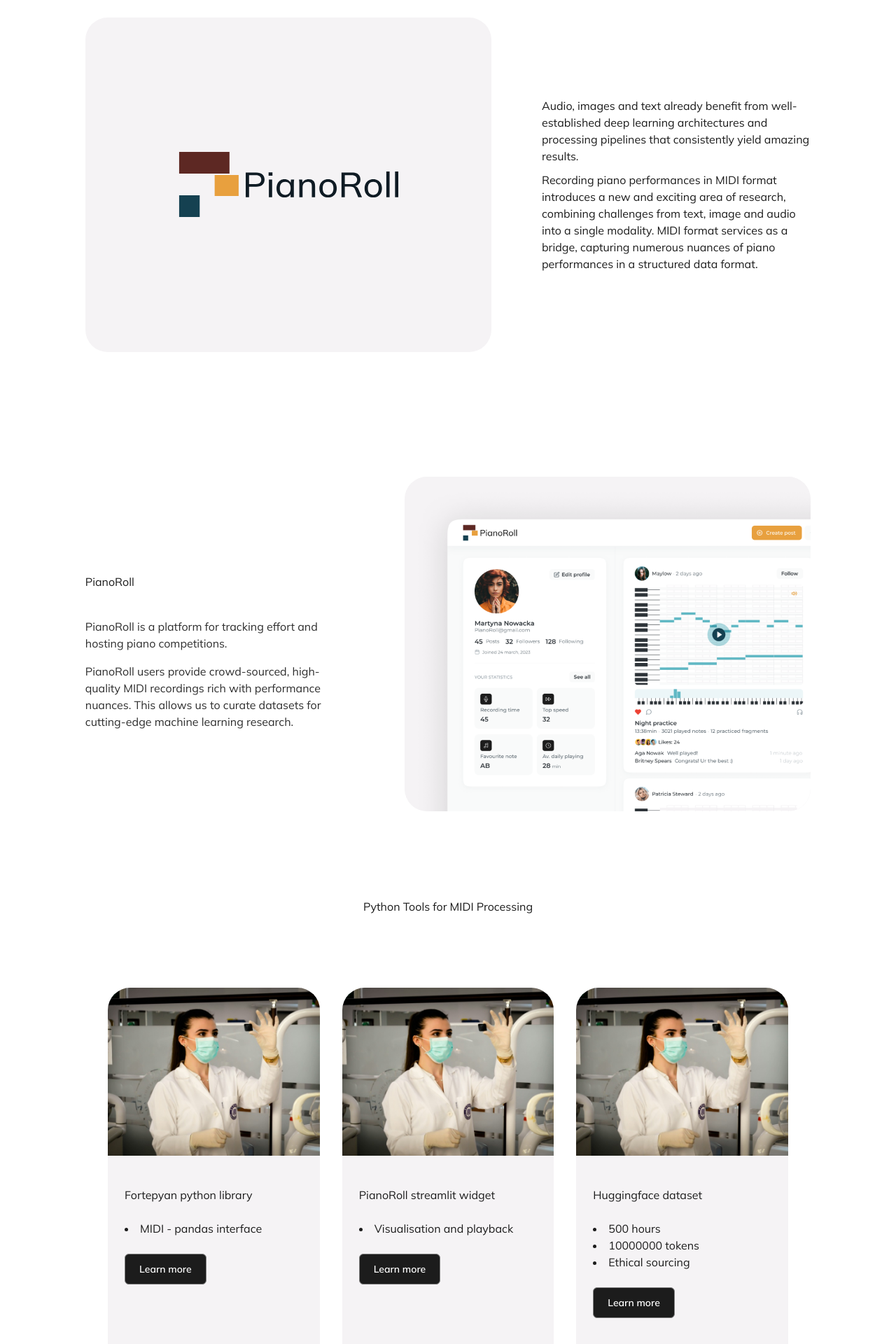
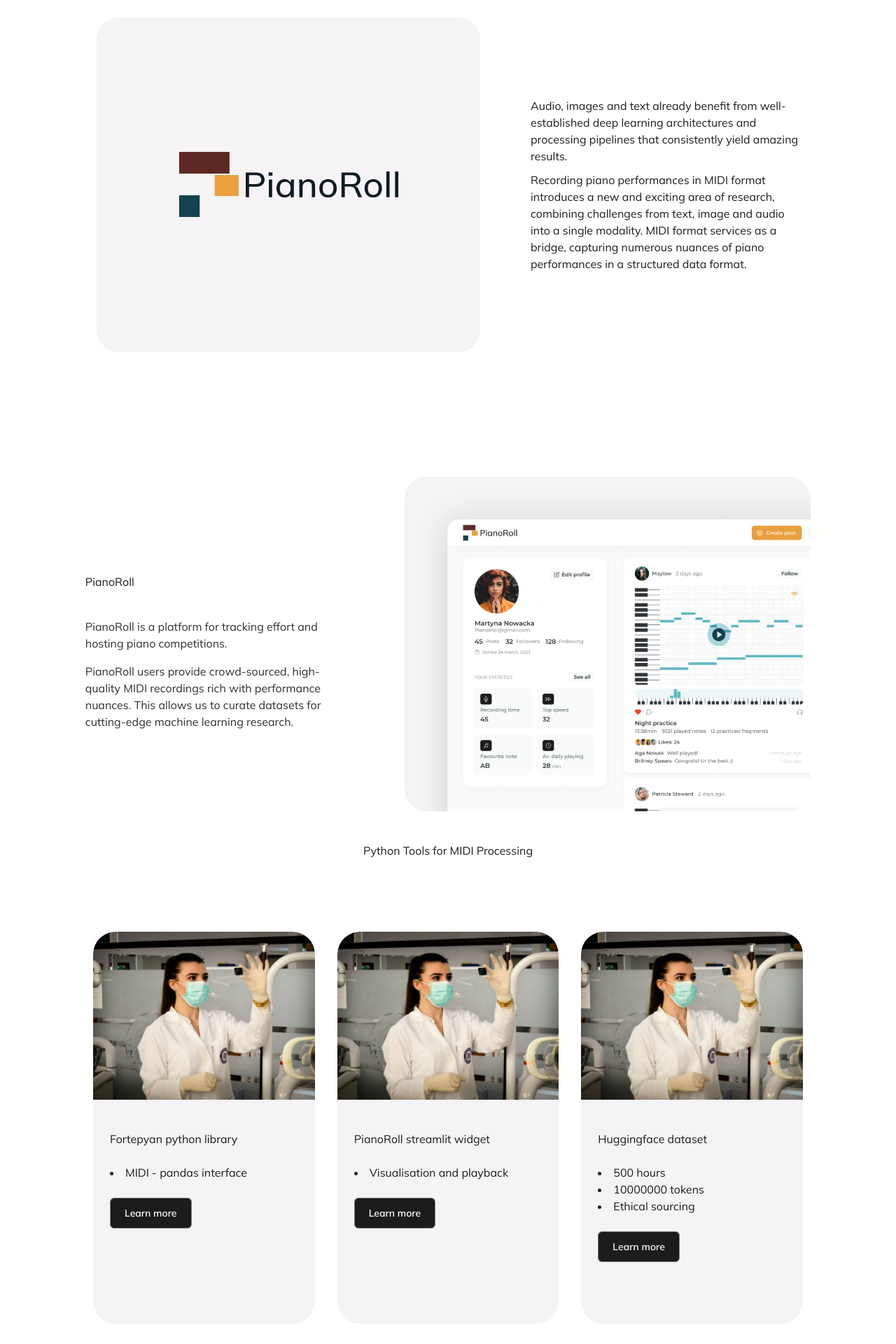
Before and after one commit to Nospoko/epr-landing, a Next.js app in the folder algrtm/: page /pianoRoll in a window 1280 px wide. Shown: the part 640-2560 px from the top of the page at 70% size. Built offline with nearby package versions, Linux system fonts and the light colour scheme.

Commit message:
added basic responiseveness

```diff
--- a/algrtm/src/components/PianoRollLogoDescription.js
+++ b/algrtm/src/components/PianoRollLogoDescription.js
@@ -3,16 +3,16 @@
 
 const PianoRollLogoDescription = () => {
   return (
-    <div className="flex max-w-[64.75rem] items-center gap-[4.5rem] my-[7.19rem]">
-      <div className="bg-neutralLight-neutral90 rounded-[2rem] w-[36.25rem] h-[29.875rem] justify-center items-center gap-[0.625rem] shrink-0 flex">
+    <div className="flex flex-col md:flex-row max-w-[64.75rem] items-center gap-[2rem] md:gap-[4.5rem] my-[7.19rem] px-4">
+      <div className="bg-neutralLight-neutral90 rounded-[2rem] w-full md:w-[36.25rem] h-[29.875rem] flex flex-col md:flex-row justify-center items-center gap-[0.625rem]">
         <Image width={86.965} height={94} src="/pianoRollLogo.svg" />
         <Image width={218.057} height={38.198} src="/PianoRoll.svg" />
       </div>
-      <div className="flex flex-col gap-[0.625rem] shrink-0 items-start max-w-[24rem]">
+      <div className="flex flex-col gap-[0.625rem] items-start w-full md:w-auto max-w-[24rem]">
         <p className="h5_500 text-neutralLight-neutral10">
           Audio, images and text already benefit from well-established deep
           learning architectures and processing pipelines that consistently
-          yield amazing results.{" "}
+          yield amazing results.
         </p>
         <p className="text-neutralLight-neutral10">
           Recording piano performances in MIDI format introduces a new and
--- a/algrtm/src/components/PythonToolsSection.js
+++ b/algrtm/src/components/PythonToolsSection.js
@@ -4,7 +4,7 @@
 
 const PythonToolsSection = () => {
   return (
-    <section className="w-full flex flex-col gap-[4.5rem] justify-center items-center text-center mt-[2.75rem] px-[5.88rem] mx-[1rem] md:mt-[7.75rem] md:mx-[4.56rem] xl:mx-[5.88rem] bg-neutralLight-neutral100 dark:bg-neutralDark-neutral100">
+    <section className="w-full flex flex-col gap-[4.5rem] justify-center items-center text-center mt-[2.75rem] px-[1rem] md:px-[4.56rem] xl:px-[5.88rem] bg-neutralLight-neutral100 dark:bg-neutralDark-neutral100">
       <h4 className="h4 lg:h2 text-neutralLight-neutral10 dark:text-neutralDark-neutral10 self-start md:self-center">
         Python Tools for MIDI Processing
       </h4>
@@ -12,7 +12,7 @@
         {Object.values(pythonToolsData).map((tool, index) => (
           <div
             key={index}
-            className="flex flex-col justify-start items-center w-full sm:w-[calc(50%-1.5rem)] md:w-[calc(33.333%-2rem)] h-[35rem] bg-neutralLight-neutral90 dark:bg-neutralDark-neutral90 rounded-[2rem]"
+            className="flex flex-col justify-start items-center w-full sm:w-full md:w-[calc(50%-1rem)] lg:w-[calc(33.333%-2rem)] h-[35rem] bg-neutralLight-neutral90 dark:bg-neutralDark-neutral90 rounded-[2rem] overflow-hidden"
           >
             <img
               src={tool.image}
--- a/algrtm/src/components/RoundedTextComponent.js
+++ b/algrtm/src/components/RoundedTextComponent.js
@@ -25,7 +25,7 @@
         <div className="max-w-[51.75rem]">
           <div className={`flex flex-col gap-${gap}`}>
             <div
-              className={`max-w-[51.75rem] h2SB leading-[2.75rem] md:h2SB md:leading-[3.25rem] xl:h2 xl:leading-[4rem] text-${textTitleColor} dark:text-${textTitleColorDark} `}
+              className={`max-w-[51.75rem] h3SB leading-[2.75rem] md:h2SB md:leading-[3.25rem] xl:h2 xl:leading-[4rem] text-${textTitleColor} dark:text-${textTitleColorDark} `}
             >
               {title}
             </div>
```
